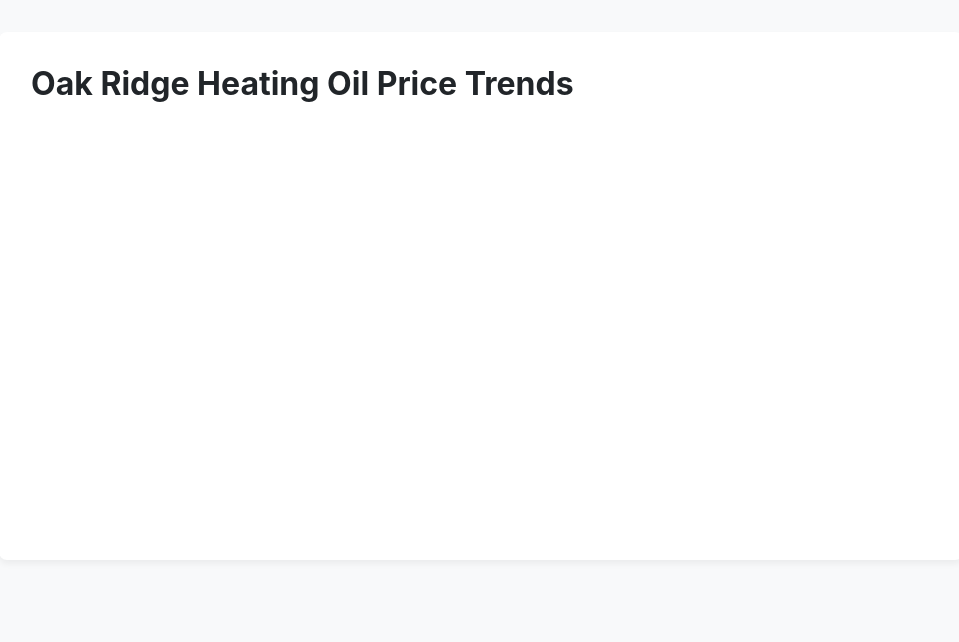
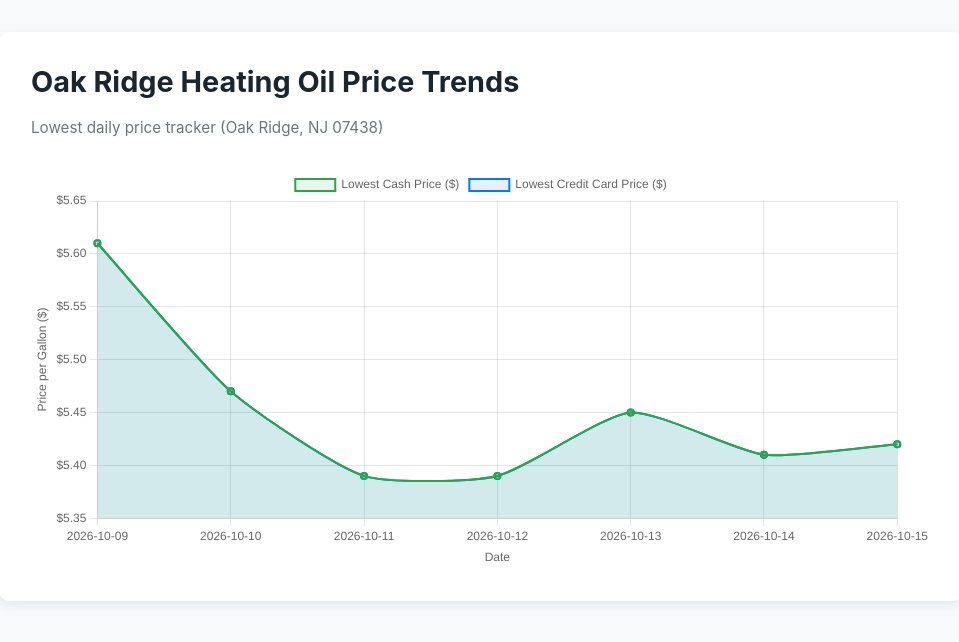
Before and after one commit to jawsrc/cashoilheatingscraper, a plain HTML site: page index.html in a window 1280 px wide. Shown: the whole page, without its empty margins (159-1118 px from the left). Drawn offline with nearby package versions, Linux system fonts and the light colour scheme.

Commit message:
Update index.html

```diff
--- a/index.html
+++ b/index.html
@@ -3,27 +3,139 @@
 <head>
   <meta charset="UTF-8">
   <meta name="viewport" content="width=device-width, initial-scale=1.0">
-  <title>Oak Ridge Heating Oil Price Tracker</title>
+  <title>Oak Ridge Heating Oil Price Trends</title>
+  <!-- Chart.js CDN -->
   <script src="https://cdn.jsdelivr.net/npm/chart.js"></script>
   <style>
-    body { font-family: -apple-system, BlinkMacSystemFont, "Segoe UI", Roboto, Helvetica, Arial, sans-serif; margin: 2rem; background: #f8f9fa; color: #333; }
-    .container { max-width: 900px; margin: 0 auto; background: white; padding: 2rem; border-radius: 8px; box-shadow: 0 4px 6px rgba(0,0,0,0.05); }
-    h1 { margin-top: 0; color: #212529; }
-    canvas { max-width: 100%; height: 400px; }
+    body {
+      font-family: -apple-system, BlinkMacSystemFont, "Segoe UI", Roboto, Helvetica, Arial, sans-serif;
+      margin: 2rem;
+      background-color: #f8f9fa;
+      color: #333;
+    }
+    .container {
+      max-width: 900px;
+      margin: 0 auto;
+      background: #ffffff;
+      padding: 2rem;
+      border-radius: 10px;
+      box-shadow: 0 4px 12px rgba(0,0,0,0.08);
+    }
+    h1 {
+      margin-top: 0;
+      color: #1a252f;
+      font-size: 1.8rem;
+    }
+    .subtitle {
+      color: #6c757d;
+      margin-bottom: 2rem;
+      font-size: 0.95rem;
+    }
+    .chart-box {
+      position: relative;
+      width: 100%;
+      height: 400px;
+    }
+    #error-message {
+      color: #dc3545;
+      font-weight: bold;
+      display: none;
+    }
   </style>
 </head>
 <body>
+
   <div class="container">
     <h1>Oak Ridge Heating Oil Price Trends</h1>
-    <canvas id="priceChart"></canvas>
+    <div class="subtitle">Lowest daily price tracker (Oak Ridge, NJ 07438)</div>
+    <div id="error-message">Failed to load price data. Ensure history.json exists.</div>
+    <div class="chart-box">
+      <canvas id="priceChart"></canvas>
+    </div>
   </div>
 
   <script>
-    async function loadData() {
-      // 1. Fetch feed.xml or a aggregated log to render chart
-      // Chart.js initialization logic reads historical prices dynamically
+    async function initChart() {
+      try {
+        // Fetch the history.json file generated by scraper.py
+        const response = await fetch('history.json');
+        if (!response.ok) {
+          throw new Error('history.json not found');
+        }
+        const data = await response.json();
+
+        // Extract labels (dates) and data points (lowest cash/cc prices)
+        const labels = data.map(item => item.date);
+        const cashPrices = data.map(item => item.lowest_cash);
+        const ccPrices = data.map(item => item.lowest_cc);
+
+        const ctx = document.getElementById('priceChart').getContext('2d');
+        new Chart(ctx, {
+          type: 'line',
+          data: {
+            labels: labels,
+            datasets: [
+              {
+                label: 'Lowest Cash Price ($)',
+                data: cashPrices,
+                borderColor: '#28a745',
+                backgroundColor: 'rgba(40, 167, 69, 0.1)',
+                borderWidth: 2,
+                tension: 0.2,
+                fill: true
+              },
+              {
+                label: 'Lowest Credit Card Price ($)',
+                data: ccPrices,
+                borderColor: '#007bff',
+                backgroundColor: 'rgba(0, 123, 255, 0.1)',
+                borderWidth: 2,
+                tension: 0.2,
+                fill: true
+              }
+            ]
+          },
+          options: {
+            responsive: true,
+            maintainAspectRatio: false,
+            plugins: {
+              tooltip: {
+                callbacks: {
+                  label: function(context) {
+                    return context.dataset.label + ': $' + context.raw.toFixed(2);
+                  }
+                }
+              }
+            },
+            scales: {
+              y: {
+                title: {
+                  display: true,
+                  text: 'Price per Gallon ($)'
+                },
+                ticks: {
+                  callback: function(value) {
+                    return '$' + value.toFixed(2);
+                  }
+                }
+              },
+              x: {
+                title: {
+                  display: true,
+                  text: 'Date'
+                }
+              }
+            }
+          }
+        });
+      } catch (err) {
+        console.error(err);
+        document.getElementById('error-message').style.display = 'block';
+      }
     }
-    loadData();
+
+    initChart();
   </script>
+
 </body>
 </html>
```
